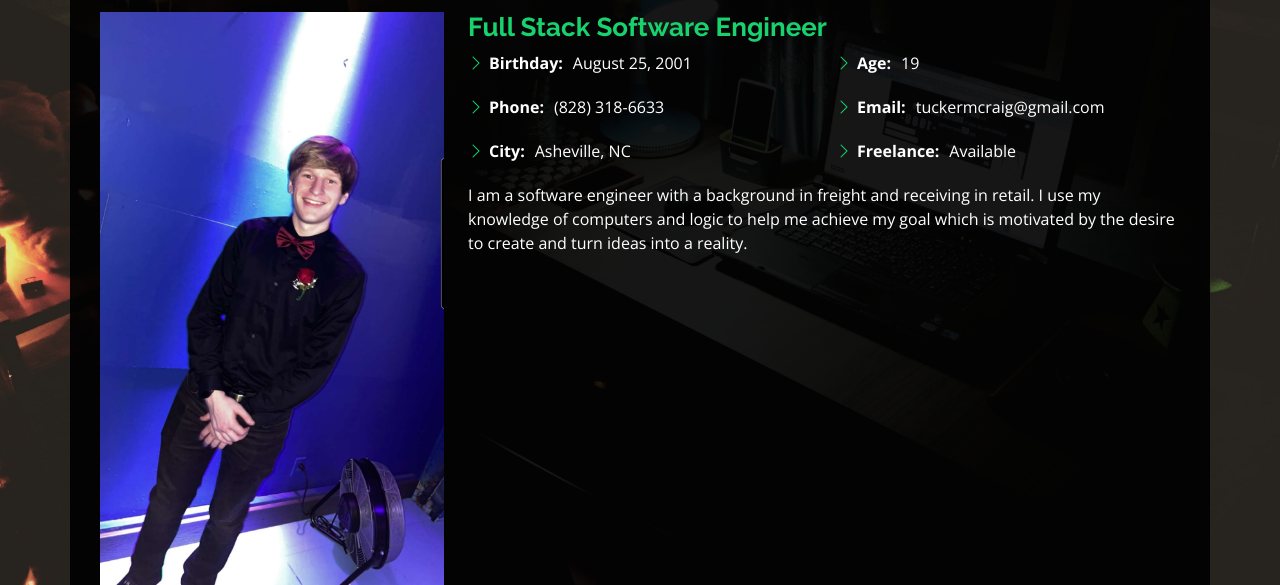
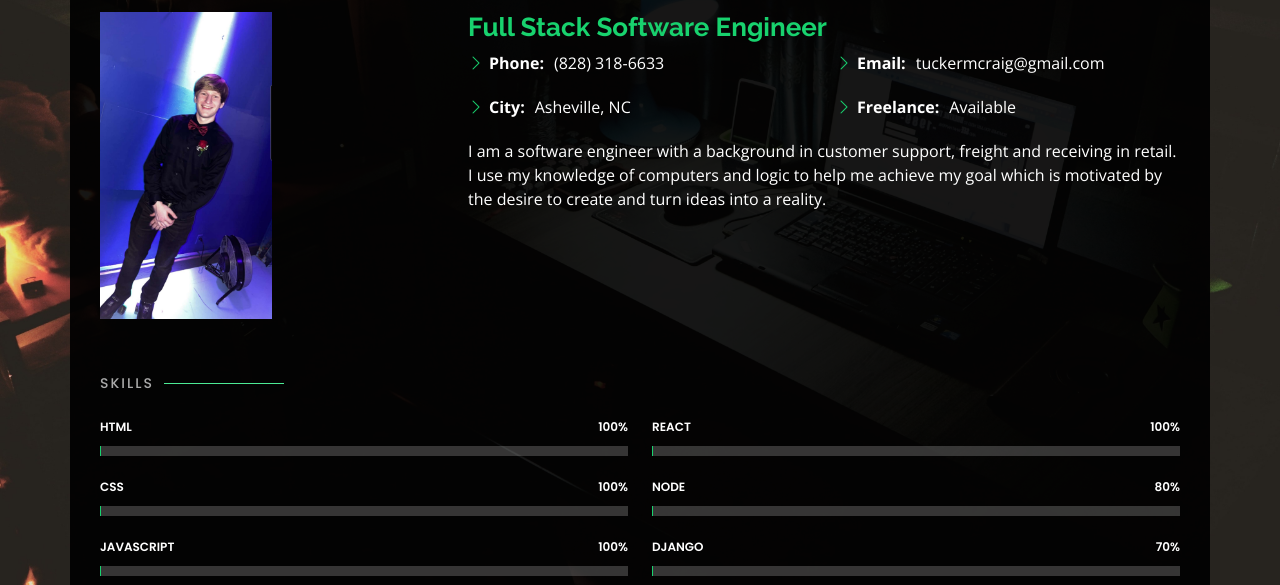
Before and after one commit to TuckTuckC/Portfolio2, a plain HTML site: page index.html in a window 1280 px wide. Both pictures are taken after a click on the link "About". Shown: the part 201-786 px from the top of the page. Drawn offline with nearby package versions, Linux system fonts and the light colour scheme; files that its build step writes are made by us from their sources.

Commit message:
changed the size of the image in the about page

```diff
--- a/index.html
+++ b/index.html
@@ -79,7 +79,7 @@
 
       <div class="row">
         <div class="col-lg-4" data-aos="fade-right">
-          <img src="assets/img/me.jpg" class="img-fluid" alt="">
+          <img style="width: 50%;" src="assets/img/me.jpg" class="img-fluid" alt="">
         </div>
         <div class="col-lg-8 pt-4 pt-lg-0 content" data-aos="fade-left">
           <h3>Full Stack Software Engineer</h3>
@@ -90,7 +90,6 @@
           <div class="row">
             <div class="col-lg-6">
               <ul>
-                <li><i class="bi bi-chevron-right"></i> <strong>Birthday:</strong> <span>August 25, 2001</span></li>
                 <!-- <li><i class="bi bi-chevron-right"></i> <strong>Website:</strong> <span>www.example.com</span></li> -->
                 <li><i class="bi bi-chevron-right"></i> <strong>Phone:</strong> <span>(828) 318-6633</span></li>
                 <li><i class="bi bi-chevron-right"></i> <strong>City:</strong> <span>Asheville, NC</span></li>
@@ -98,7 +97,6 @@
             </div>
             <div class="col-lg-6">
               <ul>
-                <li><i class="bi bi-chevron-right"></i> <strong>Age:</strong> <span>19</span></li>
                 <!-- <li><i class="bi bi-chevron-right"></i> <strong>Degree:</strong> <span>Master</span></li> -->
                 <li><i class="bi bi-chevron-right"></i> <strong>Email:</strong> <span>tuckermcraig@gmail.com</span></li>
                 <li><i class="bi bi-chevron-right"></i> <strong>Freelance:</strong> <span>Available</span></li>
@@ -106,7 +104,7 @@
             </div>
           </div>
           <p>
-            I am a software engineer with a background in freight and receiving in retail. I use my knowledge of computers and logic to help me achieve my goal which is motivated by the desire to create and turn ideas into a reality.
+            I am a software engineer with a background in customer support, freight and receiving in retail. I use my knowledge of computers and logic to help me achieve my goal which is motivated by the desire to create and turn ideas into a reality.
           </p>
         </div>
       </div>
```
